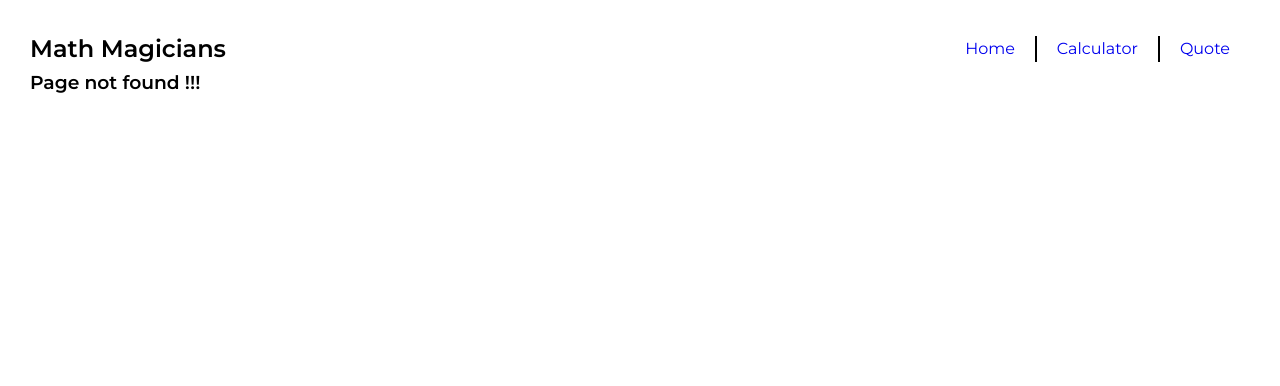
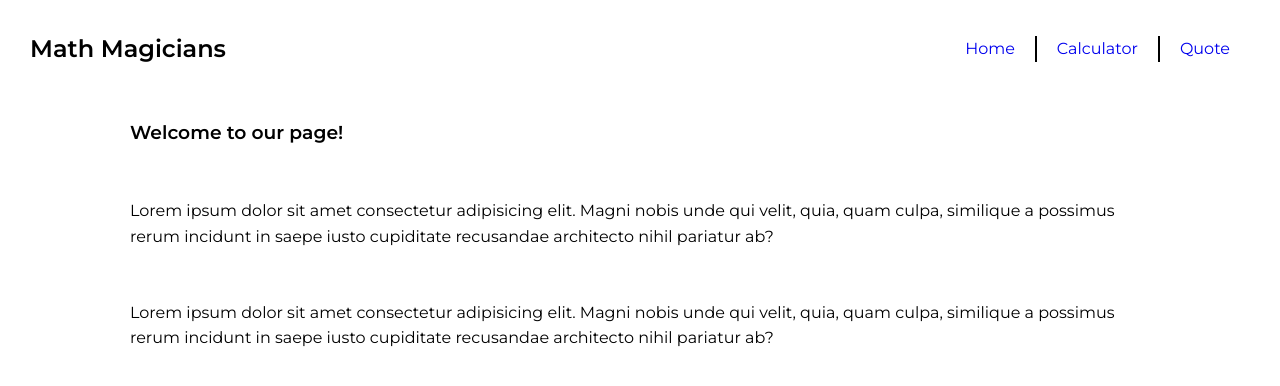
Before and after one commit to TesheMaximillan/Math-Magician, a React (Create React App) app: page / in a window 1280 px wide. Before the commit this address had no page. Shown: the top 386 px of the page. Built offline with nearby package versions, Linux system fonts and the light colour scheme.

Commit message:
Change the link

```diff
--- a/src/App.js
+++ b/src/App.js
@@ -13,9 +13,9 @@ function App() {
     <Router>
       <NavBar />
       <Routes>
-        <Route path="/Math-Magician/" element={<Home />} />
-        <Route path="/Math-Magician/calculator" element={<Calculator />} />
-        <Route path="/Math-Magician/quote" element={<Quote />} />
+        <Route path="/" element={<Home />} />
+        <Route path="/calculator" element={<Calculator />} />
+        <Route path="/quote" element={<Quote />} />
         <Route path="*" element={<NotMatch />} />
       </Routes>
     </Router>
--- a/src/components/pages/NavBar.jsx
+++ b/src/components/pages/NavBar.jsx
@@ -7,23 +7,23 @@ function NavBar() {
     {
       id: 1,
       name: 'Home',
-      path: '/Math-Magician/',
+      path: '/',
     },
     {
       id: 2,
       name: 'Calculator',
-      path: '/Math-Magician/calculator',
+      path: '/calculator',
     },
     {
       id: 3,
       name: 'Quote',
-      path: '/Math-Magician/quote',
+      path: '/quote',
     },
   ];
   return (
     <div className="navbar">
       <div className="logo">
-        <NavLink to="/Math-Magician/" className="logo__link"><h2>Math Magicians</h2></NavLink>
+        <NavLink to="/" className="logo__link"><h2>Math Magicians</h2></NavLink>
       </div>
       <Lists Links={Links} />
     </div>
```
